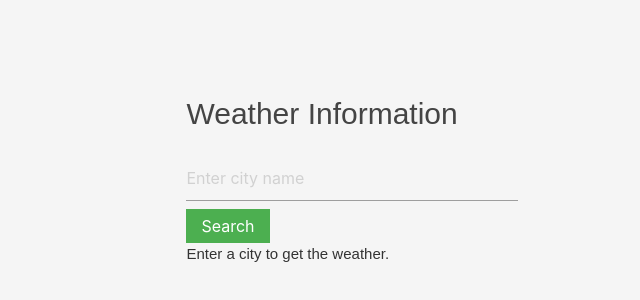
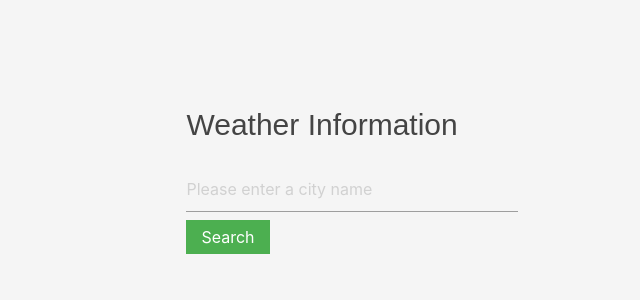
Before and after one commit to nasifshah548/Weather-App, a React (Create React App) app: page / in a window 1280 px wide. Shown: the part 240-540 px from the top of the page, without its empty margins (288-928 px from the left). Built offline with nearby package versions, Linux system fonts and the light colour scheme.

Commit message:
Minor Changes

```diff
--- a/src/App.js
+++ b/src/App.js
@@ -97,7 +97,7 @@ const WeatherApp = () => {
         value={inputCity}
         onChange={handleCityChange} // Update input field only
         onKeyPress={handleKeyPress} // Trigger search on Enter key press
-        placeholder="Enter city name"
+        placeholder="Please enter a city name"
         aria-label="Search for city weather"
       />
       <button onClick={handleSearch} aria-label="Search weather">
@@ -130,7 +130,7 @@ const WeatherApp = () => {
           </p>
         </div>
       ) : (
-        !isSubmitted && !error && <p>Enter a city to get the weather.</p>
+        !isSubmitted && !error && <p></p>
       )}
     </div>
   );
```
